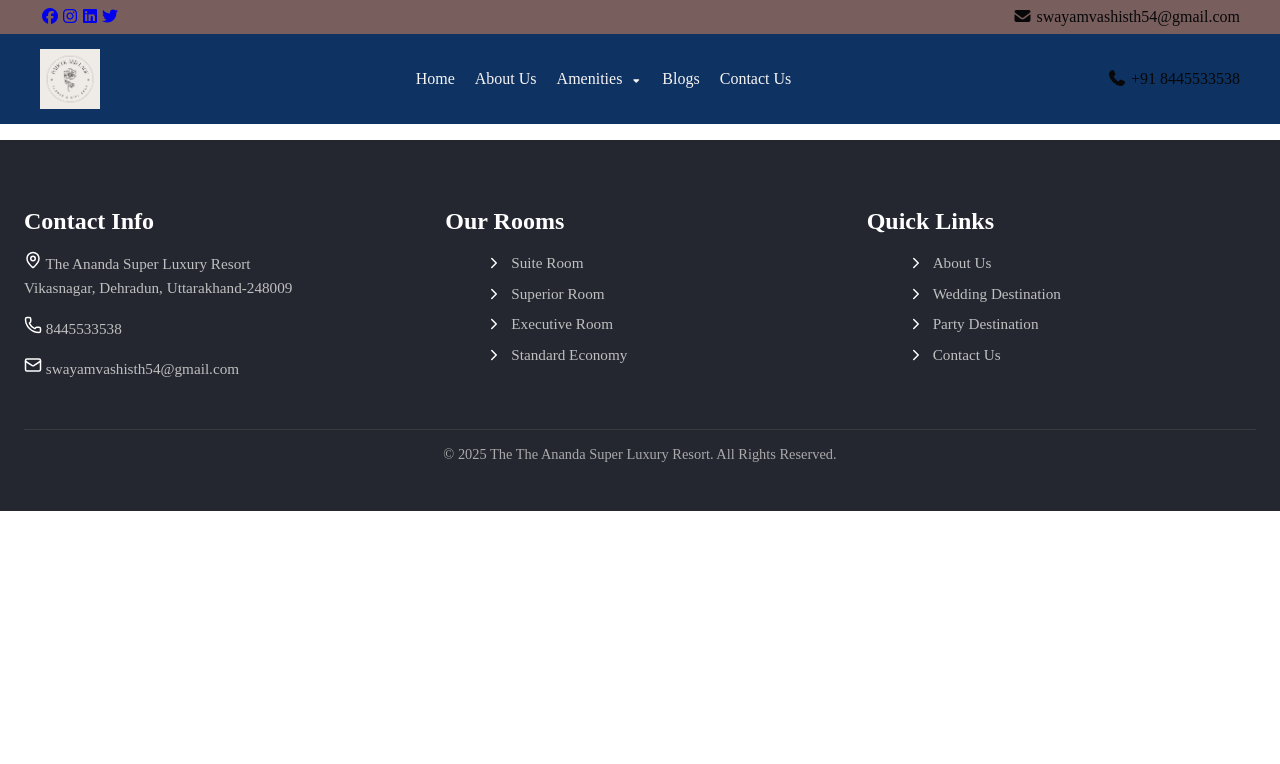
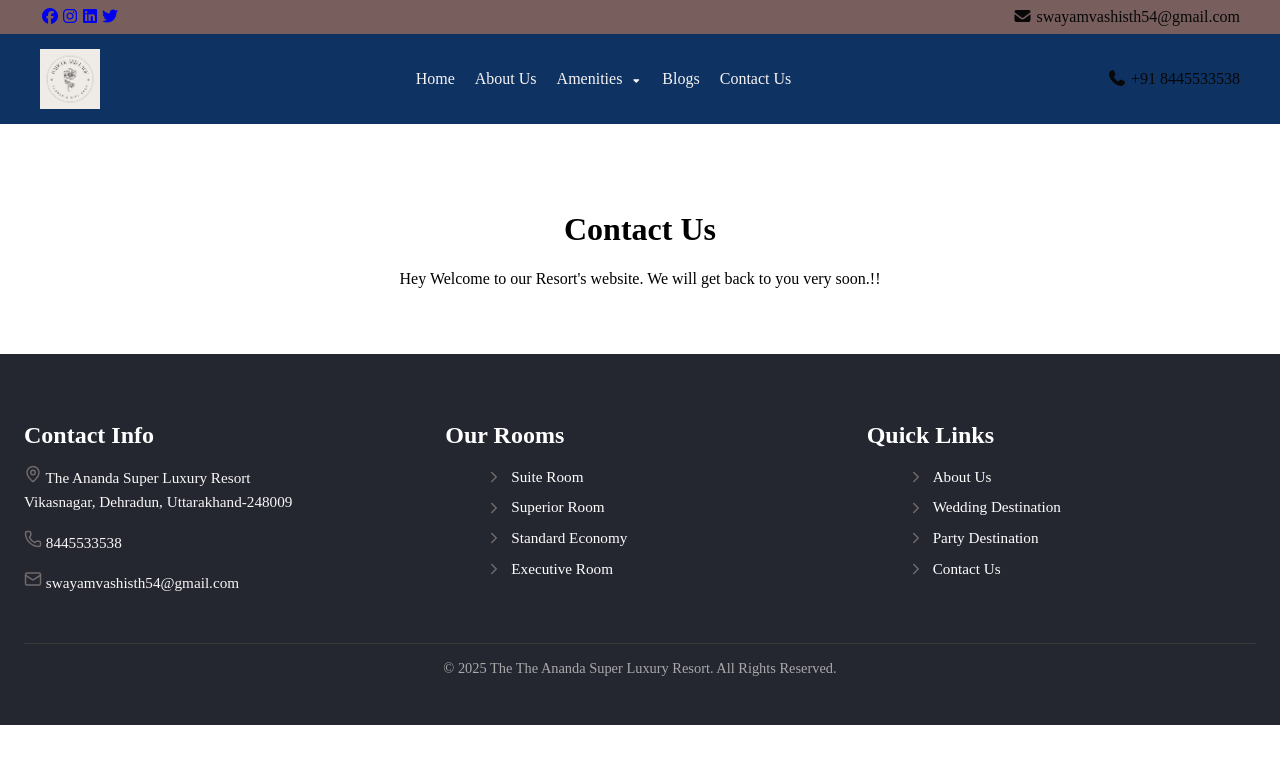
Before and after one commit to SwayamVashisth/Ananda-Resort_Website, a React (Vite) app: page /Contact in a window 1280 px wide. Shown: the top 764 px of the page. Built offline with nearby package versions, Linux system fonts and the light colour scheme.

Commit message:
Updated Features /design

```diff
--- a/src/App.jsx
+++ b/src/App.jsx
@@ -3,6 +3,12 @@ import { Routes, Route } from "react-router-dom";
 import "@fortawesome/fontawesome-free/css/all.min.css";
 import Header from "./components/Header";
 import Footer from "./components/Footer";
+import Suite from "./pages/Suite";
+import Superior from "./pages/Superior";
+import Standard from "./pages/Standard";
+import Executive from "./pages/Executive";
+import Wedding from "./pages/Wedding";
+import Party from "./pages/Party";
 import BanquetHall from "./pages/BanquetHall";
 import ConferenceHall from "./pages/ConferenceHall";
 import SwimmingPool from "./pages/SwimmingPool";
@@ -28,8 +34,8 @@ const Home = () => {
         />
       </div>
        <AboutResort />
-      <Gallery />
-      <RoomsSection />
+       <Gallery />
+       <RoomsSection />
 
 
       <BlogSection />
@@ -55,14 +61,23 @@ const App = () => {
 
         {/* Banquet Hall Page */}
         <Route path="/BanquetHall" element={<BanquetHall />} />
-
+        {/* Conference Hall Page */}
          <Route path="/ConferenceHall" element={<ConferenceHall />} />
 
+        {/* Swimming Pool Page*/}
+         <Route path="/SwimmingPool" element={<SwimmingPool />} />
+        {/* Spa And Wellness Page */}
+         <Route path="/SpaAndWellness" element={<SpaAndWellness />} />
+         {/* Gym And Yoga */}
+         <Route path="/GymAndYoga" element={<GymAndYoga />} />
 
-         <Route path="/SwimmingPool" element={<SwimmingPool />} />
-
-         <Route path="/SpaAndWellness" element={<SpaAndWellness />} />
-         <Route path="/GymAndYoga" element={<GymAndYoga />} />
+        <Route path="/Suite" element ={<Suite Room /> } />
+        <Route path="/Superior" element ={<Superior Room /> } />
+        <Route path="/Standard" element ={<Standard Economy Room /> } />
+        <Route path="/Executive" element ={<Executive Room /> } />
+        <Route path="/Wedding" element ={<Wedding Destination /> } />
+        <Route path="/Party" element ={<Party Destination /> } />
+        <Route path="/Contact" element={<Contact Us/>} />
 
       </Routes>
 
--- a/src/components/Footer.css
+++ b/src/components/Footer.css
@@ -18,10 +18,12 @@ footer {
 
 .footer-section p,
 .footer-section li {
-  color: #c0c0c0;
+  color: #f9f7f7;
   font-size: 0.95rem;
   line-height: 1.6;
 }
+
+
 
 .footer-section li {
   list-style: none;
@@ -31,14 +33,24 @@ footer {
   margin-bottom: 0.4rem;
   cursor: pointer;
   transition: color 0.2s ease-in-out;
+  color: white;
 }
 
+  .footer-section a{
+    color: white;
+    text-decoration: none;
+  }
+
+
+  .
+
+
 .footer-section li:hover {
-  color: #fff;
+  color: #fbf7f7;
 }
 
 .footer-icon {
-  color: white;
+  color: rgb(111, 106, 106);
   width: 18px;
   height: 18px;
 }
--- a/src/components/Footer.jsx
+++ b/src/components/Footer.jsx
@@ -1,5 +1,6 @@
 import React from "react";
 import "./Footer.css";
+import { Link} from "react-router-dom";
 import { Mail, Phone, MapPin, ChevronRight } from "lucide-react";
 
 export default function Footer() {
@@ -26,17 +27,22 @@ export default function Footer() {
         <div className="footer-section">
           <h2>Our Rooms</h2>
           <ul>
-            {[
-                "Suite Room",
-              "Superior Room",
-              "Executive Room",
-              "Standard Economy",
+            <li>
+              <ChevronRight className="footer-icon" /><Link to="./Suite">Suite Room</Link>
+            </li><li>
+            <ChevronRight className="footer-icon" /><Link to="./Superior">Superior Room</Link>
+            </li>
+            <li>
+              <ChevronRight className="footer-icon" /><Link to="./Standard ">Standard Economy</Link>
+            </li>
+            <li>
+              <ChevronRight className="footer-icon" /><Link to="./Executive">Executive Room</Link>
+            </li>
 
-            ].map((room) => (
-              <li key={room}>
-                <ChevronRight className="footer-icon" /> {room}
-              </li>
-            ))}
+
+
+
+
           </ul>
         </div>
 
@@ -44,16 +50,20 @@ export default function Footer() {
         <div className="footer-section">
           <h2>Quick Links</h2>
           <ul>
-            {[
-              "About Us",
-              "Wedding Destination",
-              "Party Destination",
-              "Contact Us",
-            ].map((link) => (
-              <li key={link}>
-                <ChevronRight className="footer-icon" /> {link}
-              </li>
-            ))}
+            <li>
+
+              <ChevronRight className="footer-icon" /><Link to ="./pages/About">About Us</Link>
+            </li>
+         <li>
+          <ChevronRight className="footer-icon" /><Link to="./Wedding">Wedding Destination</Link>
+         </li>
+         <li>
+          <ChevronRight className="footer-icon" /><Link to="./Party">Party Destination</Link>
+         </li>
+         <li>
+          <ChevronRight className="footer-icon" /><Link to="./Contact">Contact Us</Link>
+         </li>
+
           </ul>
         </div>
       </div>
--- /dev/null
+++ b/src/pages/Executive.jsx
@@ -0,0 +1,13 @@
+import React from "react";
+function Executive() {
+  return (
+    <div className="Executive" style={{ padding: "50px", textAlign: "center" }}>
+      <h1>Executive Room</h1>
+      <p>
+        Hey Welcome to our Resort's executive room.
+      </p>
+    </div>
+  );
+}
+
+export default Executive;
--- /dev/null
+++ b/src/pages/Party.jsx
@@ -0,0 +1,11 @@
+import React from "react";
+const Party = () => {
+    return (
+        <div classname="page">
+            <h1>Party Destination</h1>
+            <p>Enjoy your wonderful day with our luxurious Party Destination.</p>
+        </div>
+    );
+};
+
+export default Party;
--- /dev/null
+++ b/src/pages/Standard.jsx
@@ -0,0 +1,13 @@
+import React from "react";
+function Standard() {
+  return (
+    <div className="Standard" style={{ padding: "50px", textAlign: "center" }}>
+      <h1>Standard Economy Room</h1>
+      <p>
+        Hey Welcome to our Resort's standard economy room.
+      </p>
+    </div>
+  );
+}
+
+export default Standard;
--- /dev/null
+++ b/src/pages/Suite.jsx
@@ -0,0 +1,13 @@
+import React from "react";
+function Suite() {
+  return (
+    <div className="Suite" style={{ padding: "50px", textAlign: "center" }}>
+      <h1>Suite Room</h1>
+      <p>
+        Hey Welcome to our Resort's suite room.
+      </p>
+    </div>
+  );
+}
+
+export default Suite;
--- /dev/null
+++ b/src/pages/Superior.jsx
@@ -0,0 +1,13 @@
+import React from "react";
+function Superior() {
+  return (
+    <div className="Superior" style={{ padding: "50px", textAlign: "center" }}>
+      <h1>Superior Room</h1>
+      <p>
+        Hey Welcome to our Resort's superior room.
+      </p>
+    </div>
+  );
+}
+
+export default Superior;
--- /dev/null
+++ b/src/pages/Wedding.jsx
@@ -0,0 +1,11 @@
+import React from "react";
+const Wedding = () => {
+    return (
+        <div classname="page">
+            <h1>Wedding Destination</h1>
+            <p>Enjoy your wonderful day with our luxurious Wedding Destination.</p>
+        </div>
+    );
+};
+
+export default Wedding;
```
Also changed, not shown: src/components/page.jsx (deleted), src/pages/KidsPlayZone.jsx (deleted).
